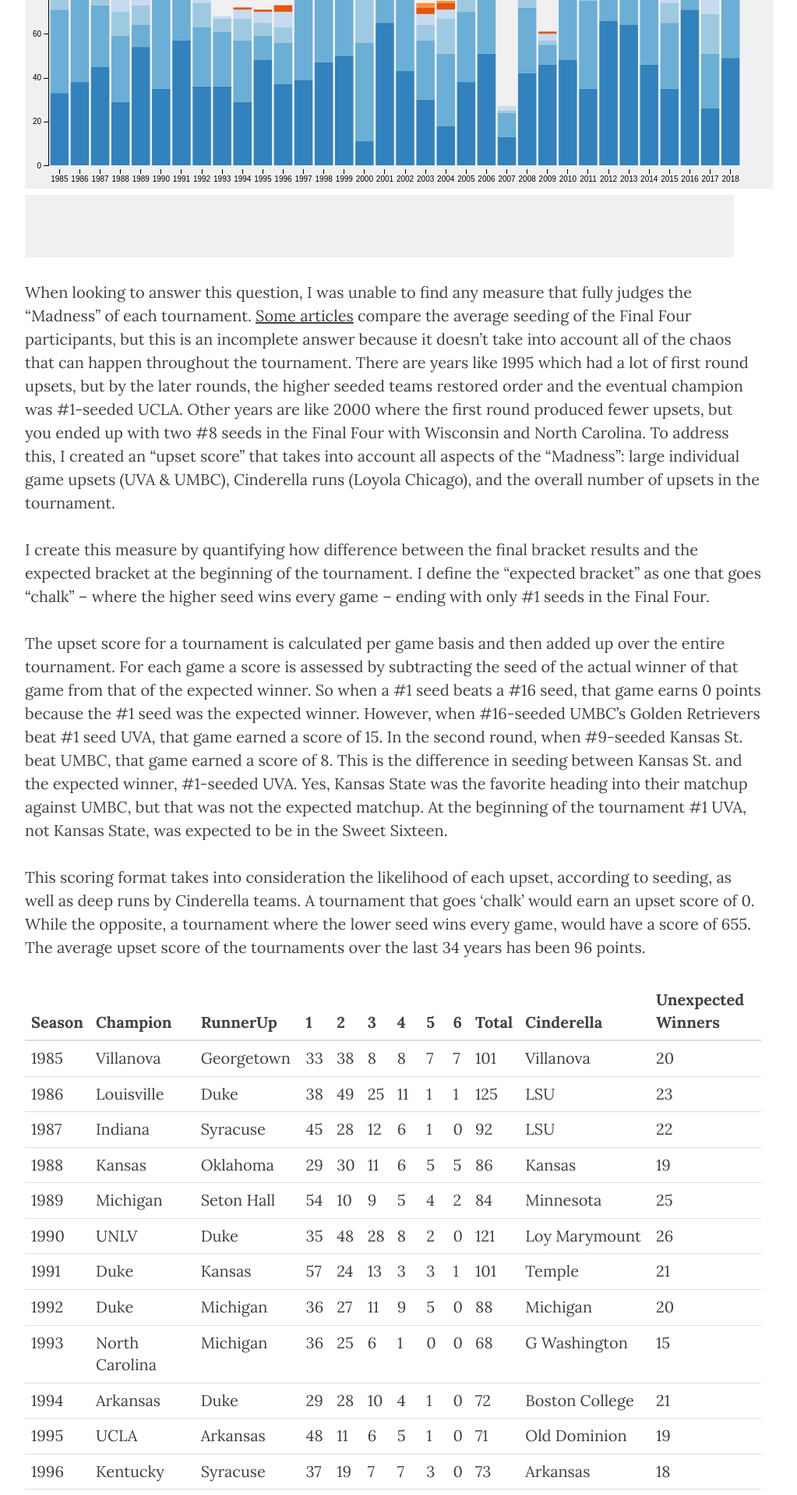
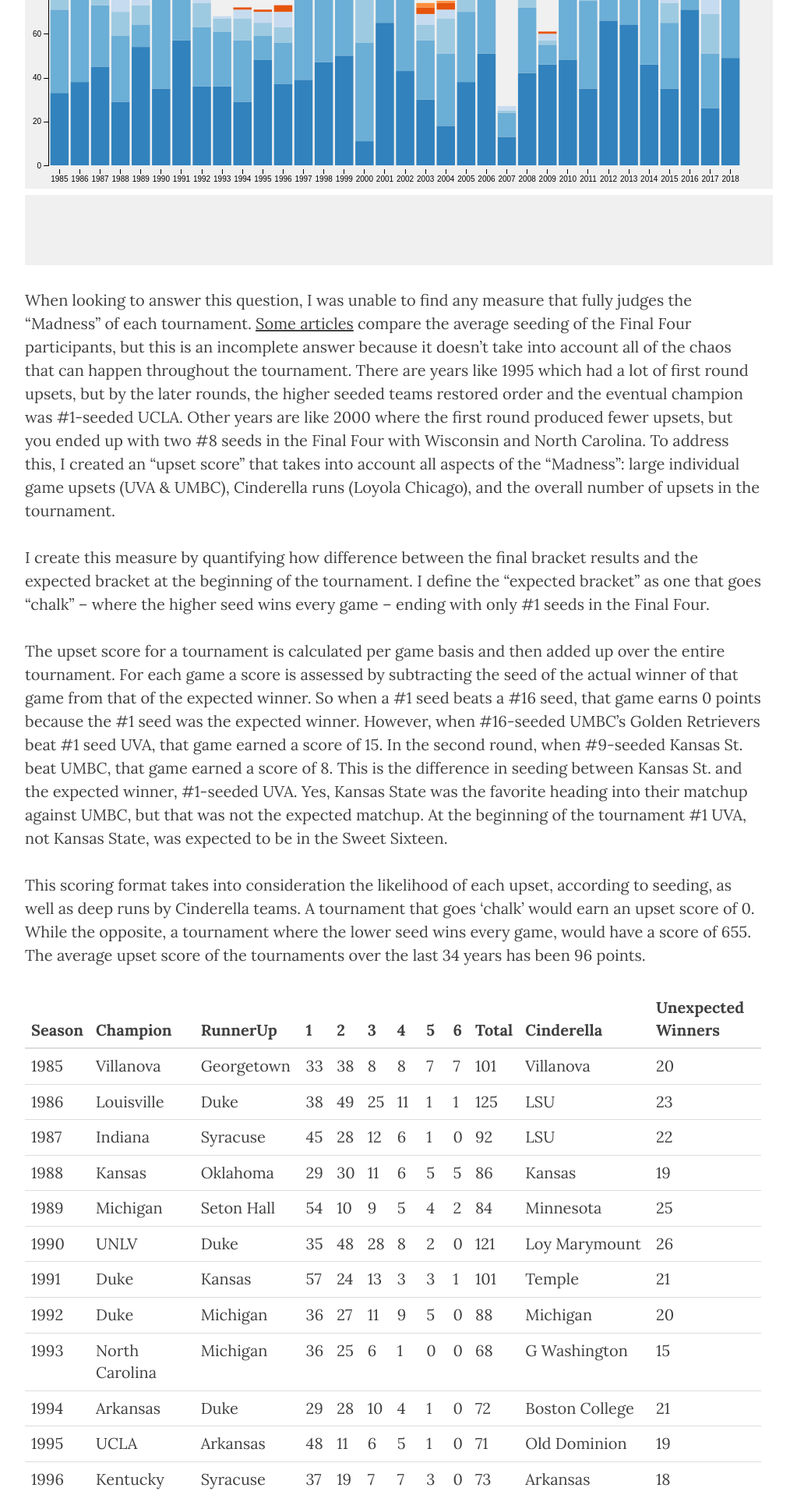
Before and after one commit to jingjingforest/jingjingforest.github.io, a Jekyll site: the page built from _posts/2018-04-04-Ranking-Ever-Year-of-March-Madness.markdown, in a window 1280 px wide. Shown: the part 1240-3157 px from the top of the page at 78% size, without its empty margins (233-1256 px from the left). Built offline with Jekyll 4.4.1, drawn with Linux system fonts in a browser that asks for light colours; nearby versions of some CDN libraries.

Commit message:
Update stack_bar.html

```diff
--- a/_includes/stack_bar.html
+++ b/_includes/stack_bar.html
@@ -28,8 +28,8 @@
     .details {
 /*         position: absolute; */
         /* display: none; */
-        width: 910px;
-        height: 80px;
+        width: 960px;
+        height: 90px;
         background: #f0f0f0;
         padding: 14px;
         padding-left: 35px;
```
